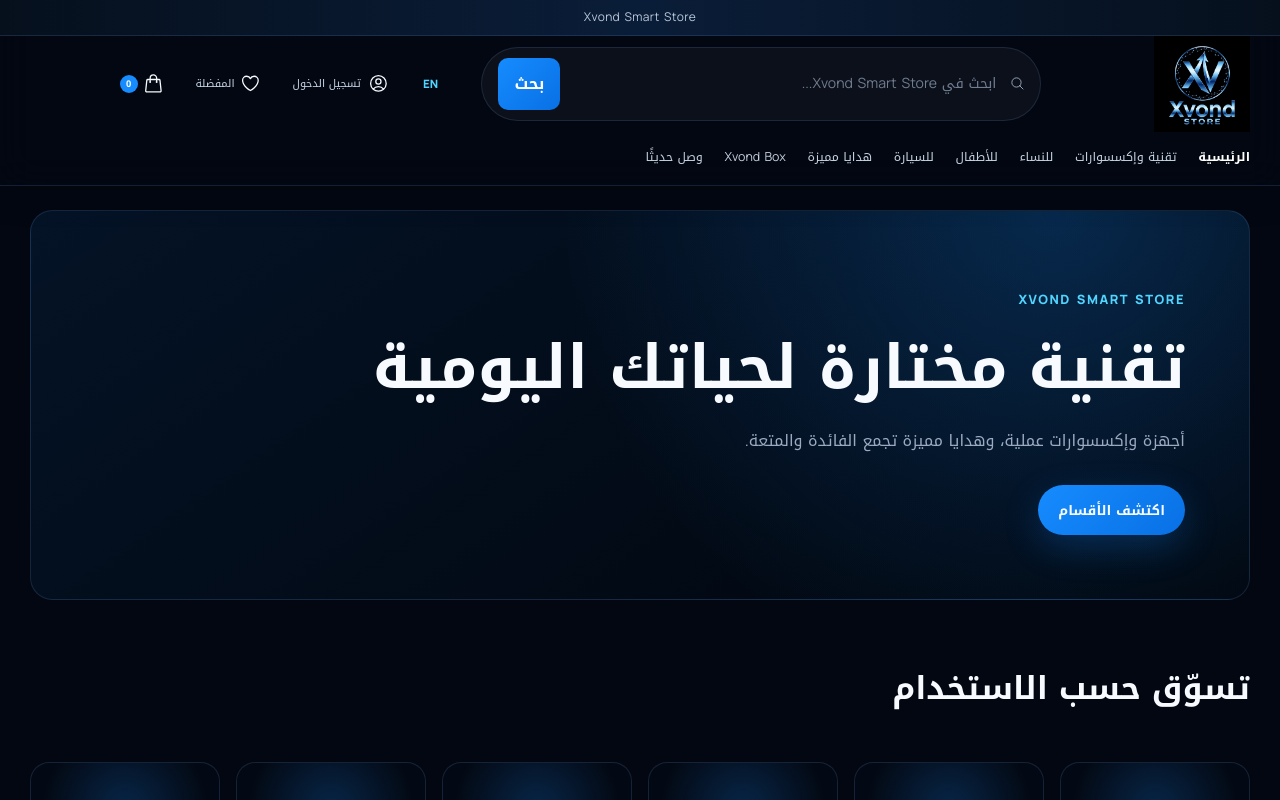
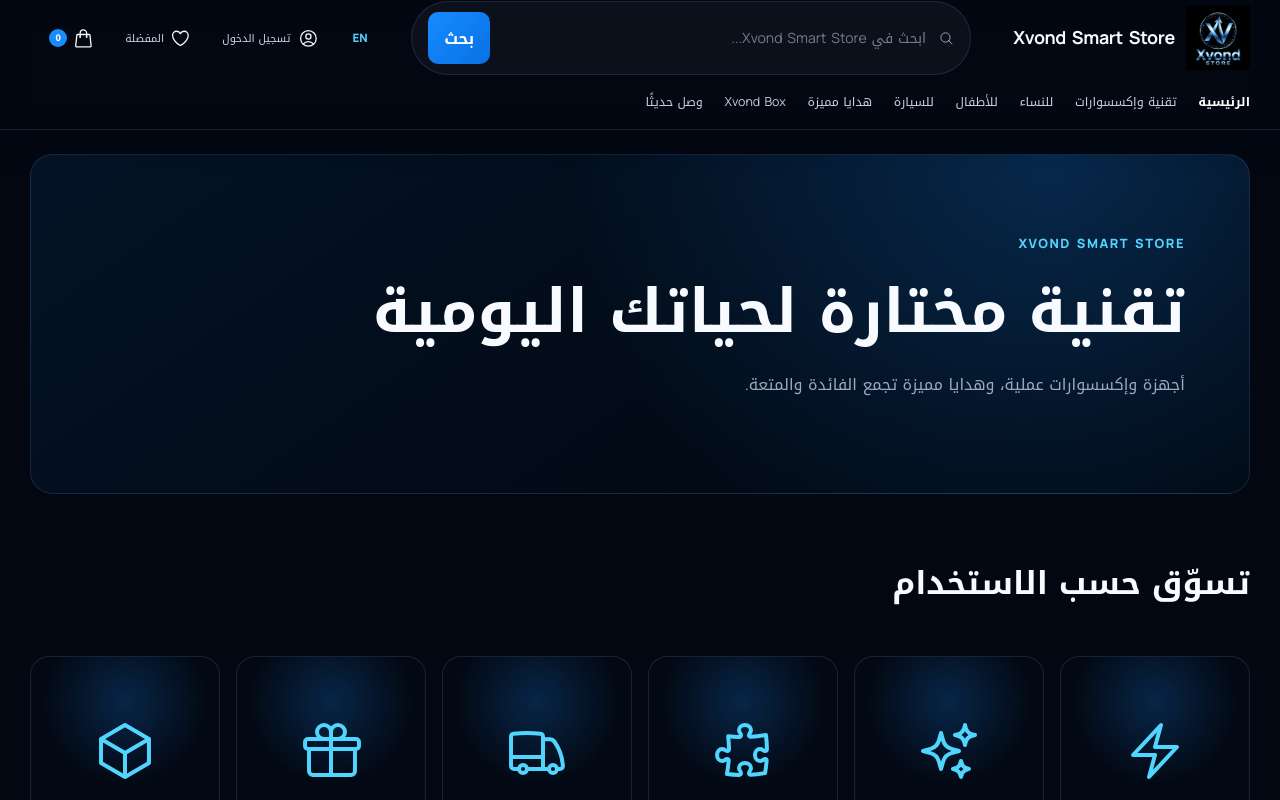
Before and after one commit to NAWARXVOND/Xvond-store, a Next.js app in the folder frontend/: page /ar in a window 1280 px wide. Shown: the top 800 px of the page. Built offline with nearby package versions, Linux system fonts and the light colour scheme; no server answers.

Commit message:
fix: tidy store header branding
* fix: restore smart store branding in header

* fix: remove explore categories hero action

```diff
--- a/frontend/app/[locale]/page.tsx
+++ b/frontend/app/[locale]/page.tsx
@@ -33,7 +33,6 @@
           <p className={styles.xvondMark}>XVOND SMART STORE</p>
           <h1>{ar ? "تقنية مختارة لحياتك اليومية" : "Selected tech for everyday life"}</h1>
           <p className={styles.introCopy}>{ar ? "أجهزة وإكسسوارات عملية، وهدايا مميزة تجمع الفائدة والمتعة." : "Useful devices and accessories, with thoughtful gifts that combine function and fun."}</p>
-          <Link href="#categories" className="primary-button">{ar ? "اكتشف الأقسام" : "Explore categories"}</Link>
         </div>
       </section>
       <section id="categories" className={styles.categoriesSection} aria-labelledby="categories-title">
--- a/frontend/components/store-header.tsx
+++ b/frontend/components/store-header.tsx
@@ -14,10 +14,11 @@
 type SessionResponse = { authenticated: boolean; profile?: HeaderProfile | null };
 const apiUrl = process.env.NEXT_PUBLIC_API_URL || "http://localhost:8000/api/v1";
 
-function StoreBrand({ href, label }: { href: string; label: string }) {
+function StoreBrand({ href, label, name }: { href: string; label: string; name: string }) {
   return (
     <Link href={href} className="brand brand-logo" aria-label={label}>
-      <StoreLogo className="header-store-logo" priority />
+      <StoreLogo size={64} priority />
+      <span><strong>{name}</strong></span>
     </Link>
   );
 }
@@ -66,11 +67,8 @@
 
   return (
     <header className="site-header marketplace-header">
-      <div className="announcement marketplace-announcement">
-        <span>{storeName}</span>
-      </div>
       <div className="header-shell marketplace-header-shell">
-        <StoreBrand href={`/${locale}`} label={`${storeName} home`} />
+        <StoreBrand href={`/${locale}`} label={`${storeName} home`} name={storeName} />
         <form className="search-box marketplace-search" action={`/${locale}/search`}>
           <MagnifyingGlassIcon />
           <input name="q" type="search" placeholder={searchPlaceholder} aria-label={t.search} />
```
